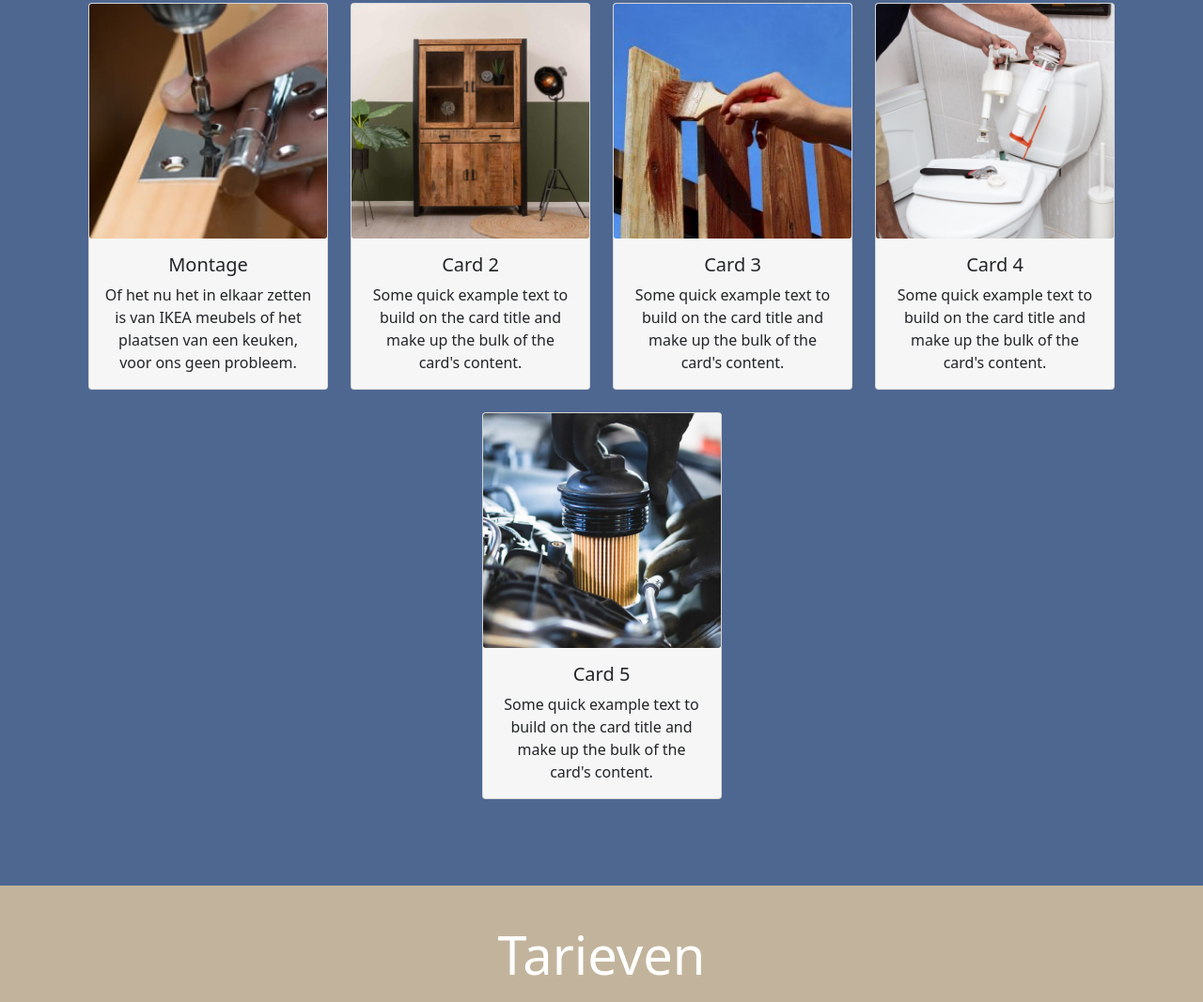
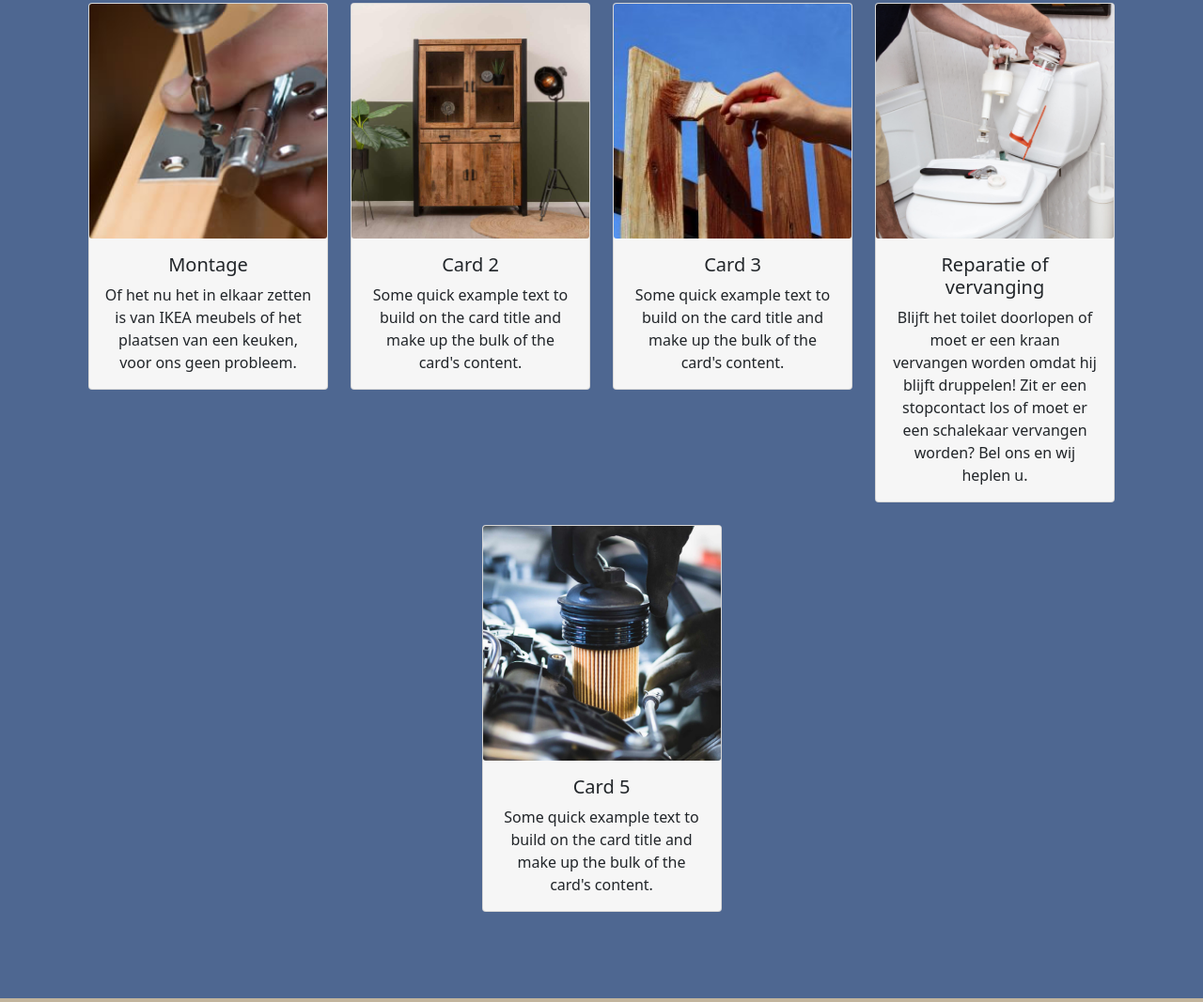
Before and after one commit to dekleineklussenspecialist/site-app, a plain HTML site: page index.html in a window 1280 px wide. Shown: the part 807-1874 px from the top of the page at 94% size. Drawn offline with Linux system fonts and the light colour scheme.

Commit message:
Update index.html

```diff
--- a/index.html
+++ b/index.html
@@ -236,8 +236,8 @@ const cards = [
 		"image":"img/paint.jpg"
 	},
 	{
-		"title":"Card 4",
-		"subtitle":"Some quick example text to build on the card title and make up the bulk of the card's content.",
+		"title":"Reparatie of vervanging",
+		"subtitle":"Blijft het toilet doorlopen of moet er een kraan vervangen worden omdat hij blijft druppelen! Zit er een stopcontact los of moet er een schalekaar vervangen worden? Bel ons en wij heplen u.",
 		"image":"img/toilet.jpg"
 	},
 	{
```
